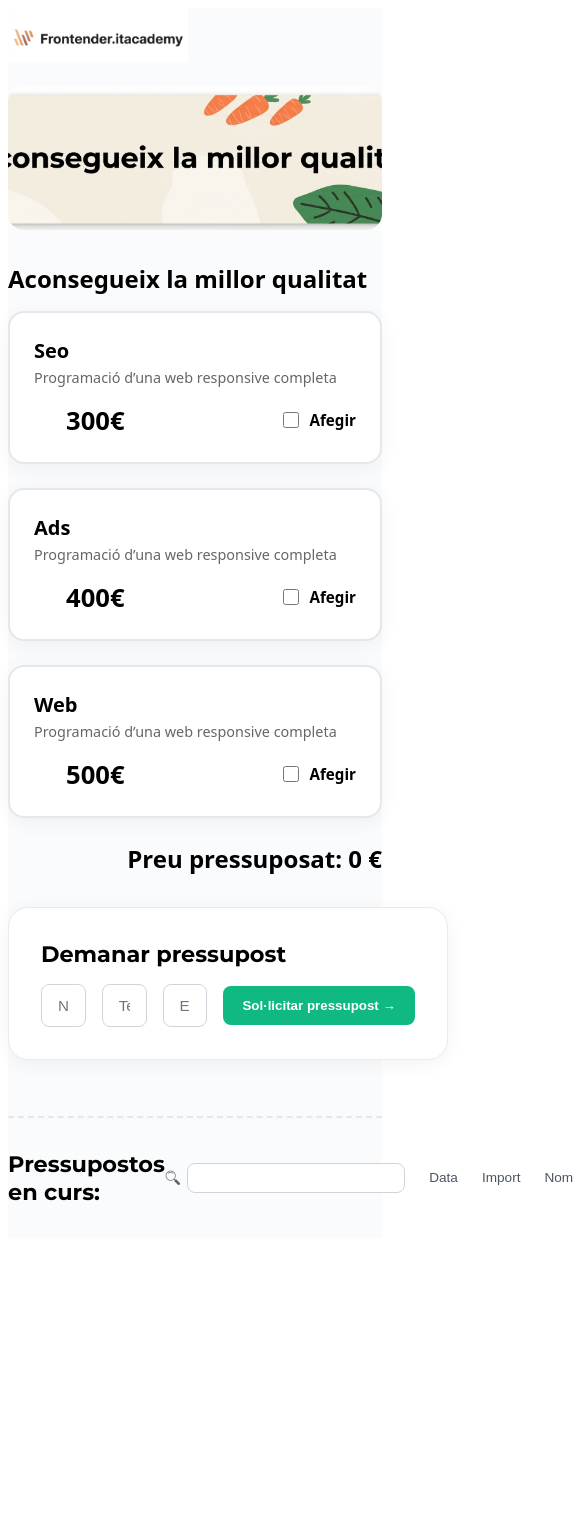
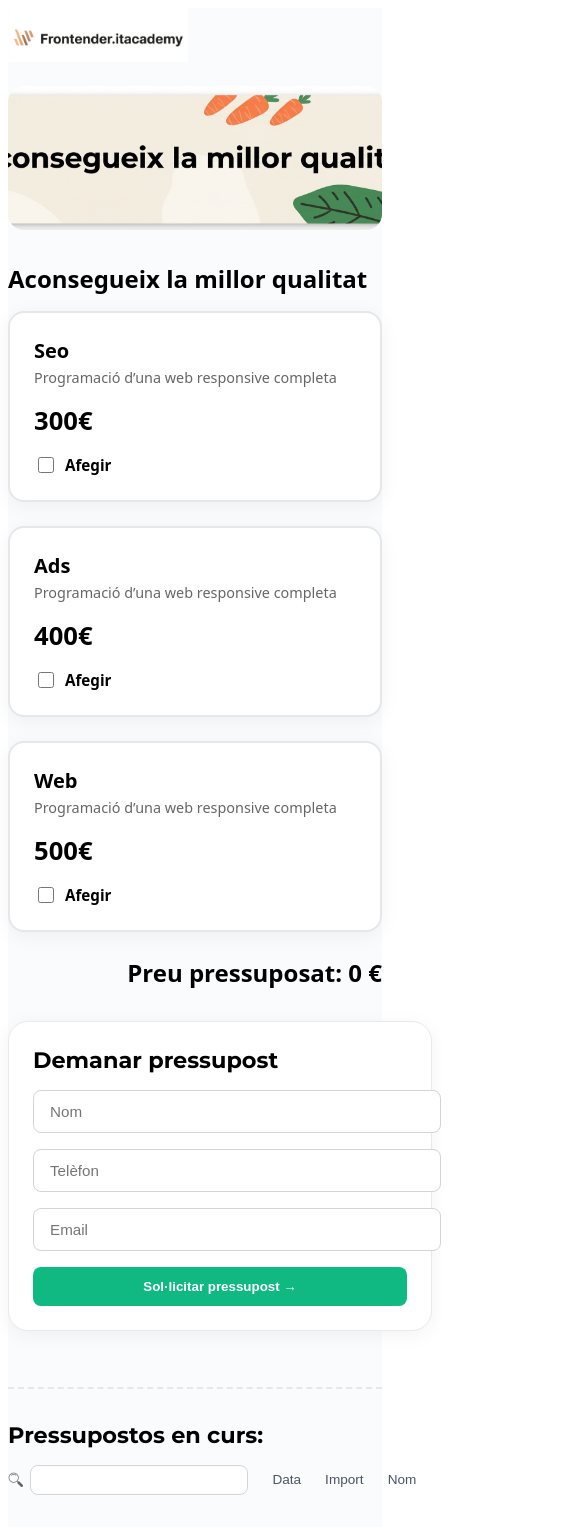
Before and after one commit to Evelynmerlo93/presupuestador-servicios-digitales, an Angular app: page / in a window 390 px wide. Shown: the top 1534 px of the page, 581 px wide, since content can reach past the window. Before the commit the page ends 1302 px from the top, so only its background shows below. Built offline with nearby package versions, Linux system fonts and the light colour scheme.

Commit message:
feat: apply mobile-first CSS architecture across global and component styles

```diff
--- a/src/app/app.css
+++ b/src/app/app.css
@@ -1,6 +1,7 @@
 body, .container {
   background-color: #fafbfc;
 }
+
 .banner-container {
   width: 100%;
   max-width: 50rem;
@@ -27,16 +28,25 @@ body, .container {
   display: block;
 }
 
+/* --- MOBILE FIRST: Cabecera en columna por defecto --- */
 .header-budget {
   display: flex;
-  flex-direction: row;
-  justify-content: space-between;
-  align-items: center;
+  flex-direction: column;
+  gap: 1rem;
   max-width: 50rem;
- margin: 3.5rem auto 2rem auto;
+  margin: 3.5rem auto 2rem auto;
   width: 100%;
   border-top: 0.125rem dashed #e5e7eb;
   padding-top: 2rem;
+}
+
+/* En tablets/escritorio pasa a fila */
+@media (min-width: 768px) {
+  .header-budget {
+    flex-direction: row;
+    justify-content: space-between;
+    align-items: center;
+  }
 }
 
 .header-budget h2 {
@@ -51,6 +61,7 @@ body, .container {
   align-items: center;
   gap: 1rem;
 }
+
 .search-box {
   display: flex;
   align-items: center;
@@ -101,23 +112,32 @@ body, .container {
 }
 
 .client-list-section {
-font-family: system-ui, -apple-system, sans-serif;
+  font-family: system-ui, -apple-system, sans-serif;
   max-width: 50rem;
-  margin: 0 auto;
+  margin: 0 auto 4rem auto;
   display: flex;
-  margin: 0 auto 4rem auto;
   flex-direction: column;
   gap: 1rem;
 }
 
+/* --- MOBILE FIRST: Tarjetas en columna por defecto --- */
 .client-card {
   background-color: #ffffff;
   border-radius: 1rem;
   padding: 1.5rem 2rem;
-box-shadow: 0 0.4rem 1rem rgba(0, 0, 0, 0.1);
+  box-shadow: 0 0.4rem 1rem rgba(0, 0, 0, 0.1);
   display: flex;
-  justify-content: space-between;
-  align-items: center;
+  flex-direction: column;
+  gap: 1rem;
+}
+
+/* En tablets/escritorio pasan a fila */
+@media (min-width: 768px) {
+  .client-card {
+    flex-direction: row;
+    justify-content: space-between;
+    align-items: center;
+  }
 }
 
 .info-client h4 {
--- a/src/app/components/form-new-user/form-new-user.css
+++ b/src/app/components/form-new-user/form-new-user.css
@@ -2,7 +2,7 @@
   background: #ffffff;
   border: 0.0625rem solid #eaeaea;
   border-radius: 1.25rem;
-  padding: 2rem;
+  padding: 1.5rem;
   box-shadow: 0 0.25rem 1.25rem rgba(0, 0, 0, 0.05);
   margin: 2rem auto;
   max-width: 50rem;
@@ -11,9 +11,9 @@
 
 .form-body {
   display: flex;
-  flex-wrap: wrap;
+  flex-direction: column;
   gap: 1rem;
-  align-items: center;
+  align-items: stretch;
 }
 
 .form-body h2 {
@@ -25,8 +25,7 @@
 }
 
 .form-body input {
-  flex: 1;
-  min-width: 0;
+  width: 100%;
   padding: 0.75rem 1rem;
   border: 0.0625rem solid #d1d5db;
   border-radius: 0.5rem;
@@ -48,10 +47,33 @@
   font-weight: 600;
   cursor: pointer;
   transition: background-color 0.2s;
-  white-space: nowrap;
-  flex-shrink: 0;
+  width: 100%;
 }
 
 .btn-submit:hover {
   background-color: #059669;
 }
+
+@media (min-width: 768px) {
+  .form-container {
+    padding: 2rem;
+  }
+
+  .form-body {
+    flex-direction: row;
+    flex-wrap: wrap;
+    align-items: center;
+  }
+
+  .form-body input {
+    flex: 1;
+    min-width: 0;
+    width: auto;
+  }
+
+  .btn-submit {
+    width: auto;
+    white-space: nowrap;
+    flex-shrink: 0;
+  }
+}
--- a/src/app/components/service-list/service-list.css
+++ b/src/app/components/service-list/service-list.css
@@ -25,9 +25,8 @@
   border: 0.125rem solid #e5e7eb;
   transition: all 0.3s ease;
   display: flex;
-  align-items: center;
-  justify-content: space-between;
-  flex-wrap: wrap;
+  flex-direction: column;
+  align-items: stretch;
   gap: 1rem;
 }
 
@@ -37,8 +36,7 @@
 }
 
 .service-info {
-  flex: 2;
-  min-width: 12.5rem;
+  width: 100%;
 }
 
 .service-info h2 {
@@ -57,9 +55,11 @@
 .service-price {
   font-size: 1.6rem;
   font-weight: bold;
-  margin: 0 2rem;
+  margin: 0;
   white-space: nowrap;
+  text-align: left;
 }
+
 .service-list input[type="checkbox"] {
   accent-color: #10b981;
   width: 1rem;
@@ -85,8 +85,7 @@
   width: 100%;
   display: flex;
   flex-direction: column;
-  align-items: flex-end;
-  justify-content: flex-end;
+  align-items: flex-start;
   gap: 0.5rem;
   margin-top: 1rem;
   padding-top: 1rem;
@@ -124,3 +123,28 @@
   font-weight: bold;
   margin: 0;
 }
+
+@media (min-width: 768px) {
+  .service-list li {
+    flex-direction: row;
+    align-items: center;
+    justify-content: space-between;
+    flex-wrap: wrap;
+  }
+
+  .service-info {
+    flex: 2;
+    min-width: 12.5rem;
+    width: auto;
+  }
+
+  .service-price {
+    margin: 0 2rem;
+    text-align: right;
+  }
+
+  .web-configurator {
+    align-items: flex-end;
+    justify-content: flex-end;
+  }
+}
```
